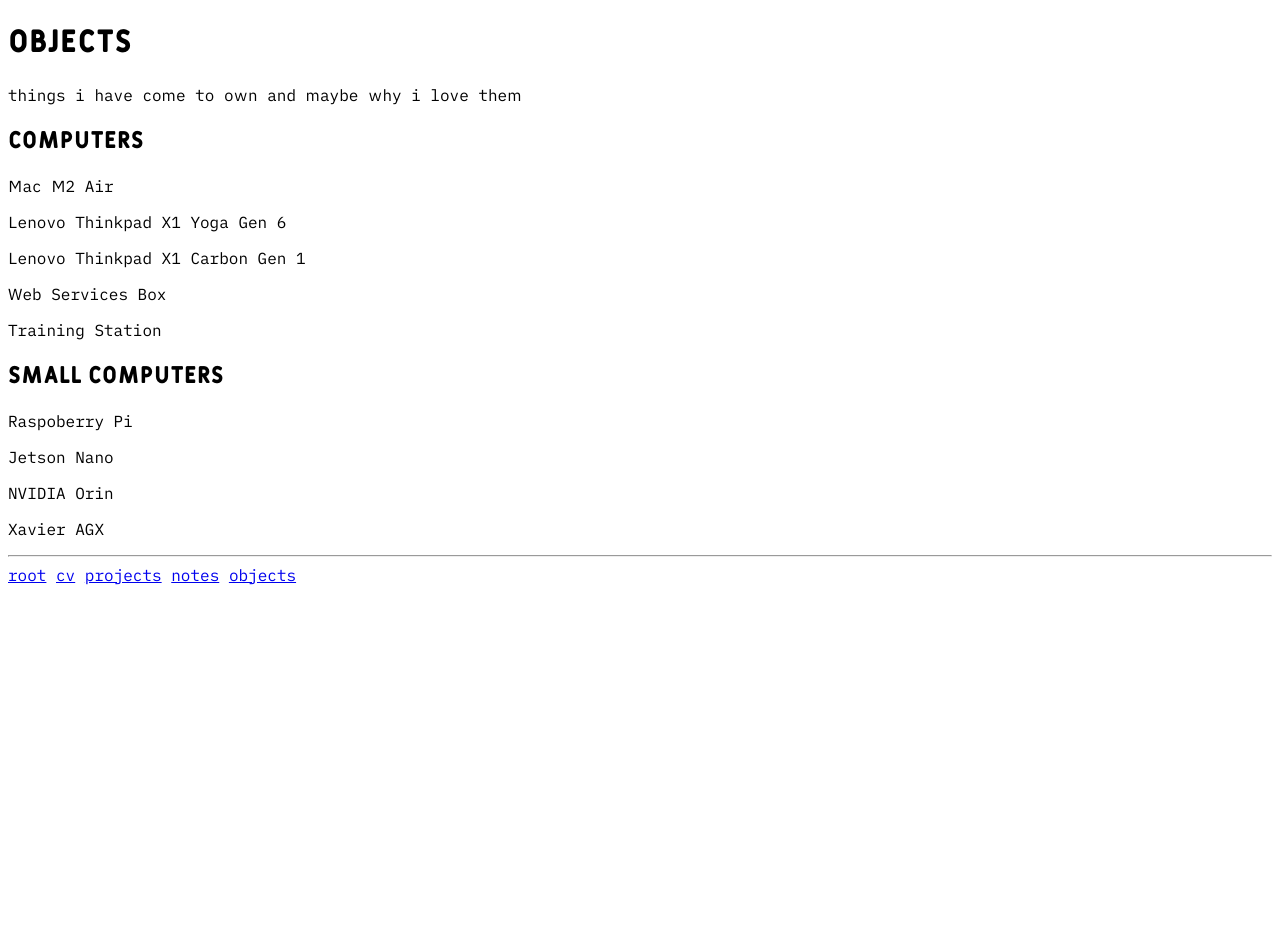
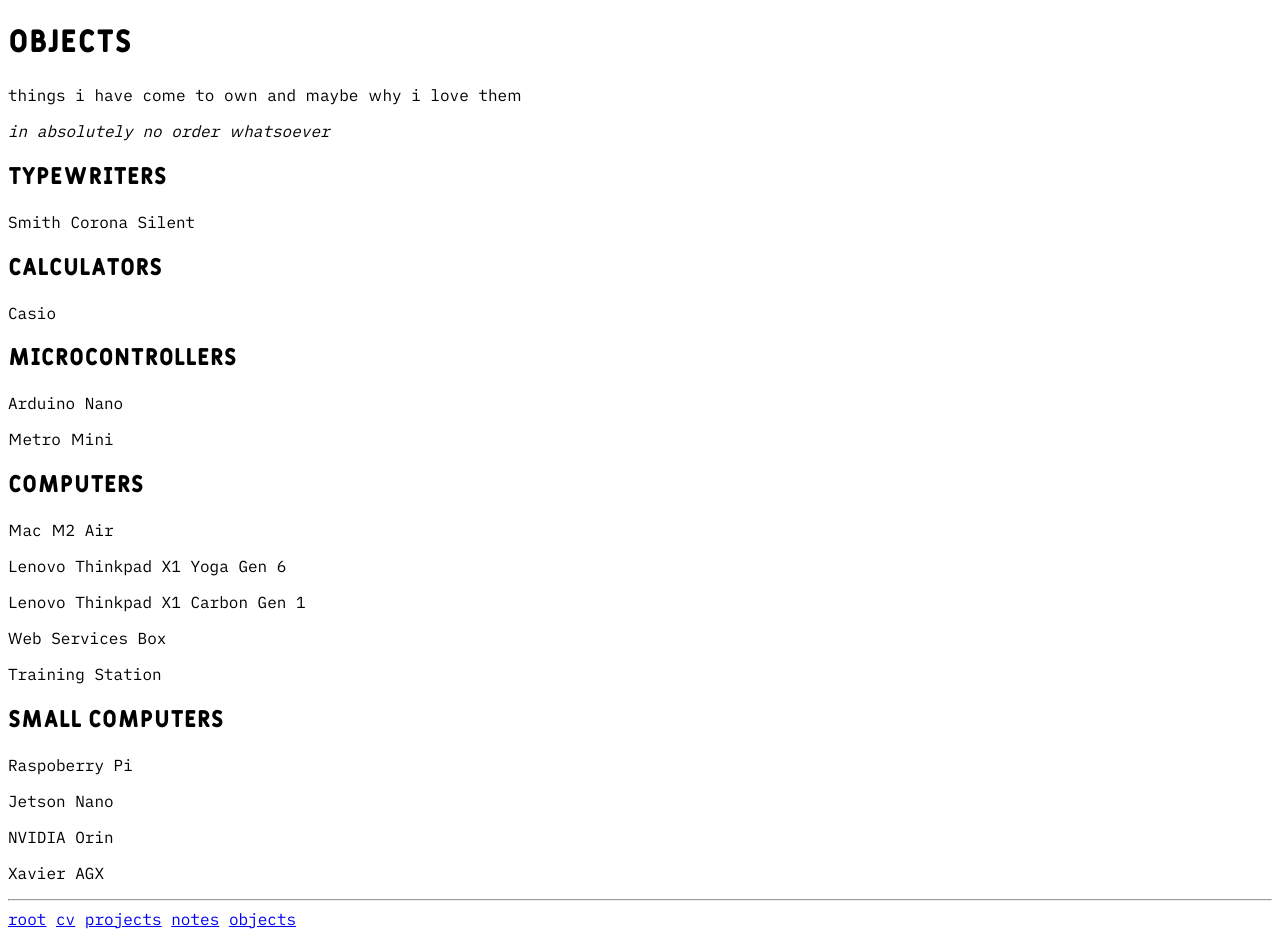
Before and after one commit to wjl88/bil-dev, a SvelteKit app: page /objects in a window 1280 px wide. Before the commit the page ends 800 px from the top, so only its background shows below. Built offline with nearby package versions, Linux system fonts and the light colour scheme.

Commit message:
updated objects

```diff
--- a/src/routes/objects/+page.svelte
+++ b/src/routes/objects/+page.svelte
@@ -1,5 +1,13 @@
 <h1>Objects</h1>
 <p>things i have come to own and maybe why i love them</p>
+<p><em>in absolutely no order whatsoever</em></p>
+<h2>Typewriters</h2>
+<p>Smith Corona Silent</p>
+<h2>Calculators</h2>
+<p>Casio</p>
+<h2>Microcontrollers</h2>
+<p>Arduino Nano</p>
+<p>Metro Mini</p>
 <h2>Computers</h2>
 <p>Mac M2 Air</p>
 <p>Lenovo Thinkpad X1 Yoga Gen 6</p>
```
